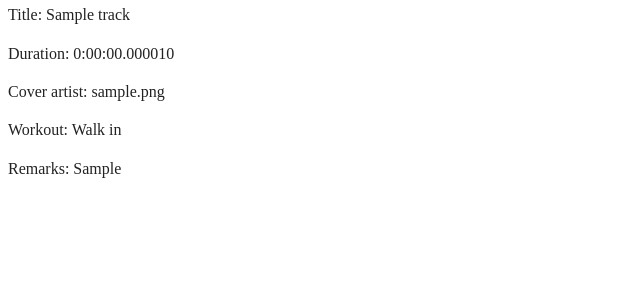
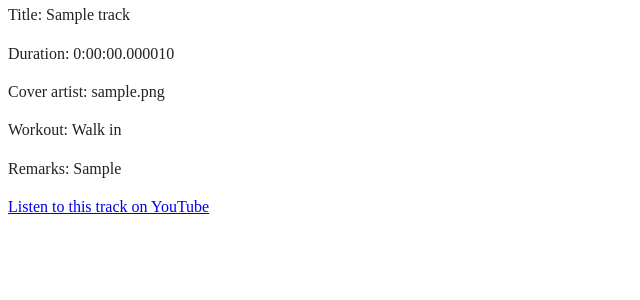
Before and after one commit to whyscream/rpmtracks, a Django app: page /release/1/track/1/ in a window 1280 px wide. Shown: the part 229-529 px from the top of the page, without its empty margins (0-640 px from the left). Run offline with Django 5.2, Linux system fonts and the light colour scheme; tables that the repository leaves empty hold one stand-in row (values such as "Sample post"); parts of the project's set-up code (start-up, migrations or seed data) failed here and were passed over.

Commit message:
Add search links to YouTube

```diff
--- a/rpmtracks/apps/tracks/views.py
+++ b/rpmtracks/apps/tracks/views.py
@@ -1,3 +1,5 @@
+from urllib.parse import quote_plus
+
 from django.shortcuts import redirect
 from django.views.generic import ListView, RedirectView, DetailView, TemplateView, FormView
 
@@ -49,6 +51,8 @@ class TrackListView(ListView):
 
 
 class TrackDetailView(DetailView):
+    YOUTUBE_BASE_URL = "https://www.youtube.com/results?search_query="
+
     template_name = "tracks/track_detail.html"
     context_object_name = "track"
     http_method_names = ["get", "head", "options", "trace"]
@@ -58,6 +62,8 @@ class TrackDetailView(DetailView):
         ctx = super().get_context_data(**kwargs)
         ctx["next_track"] = Track.objects.filter(release=self.object.release, number__gt=self.object.number).order_by("number").first()
         ctx["previous_track"] = Track.objects.filter(release=self.object.release, number__lt=self.object.number).order_by("-number").first()
+        youtube_search_query= f"{self.object.author} {self.object.title}"
+        ctx["youtube_search_url"] = f"{self.YOUTUBE_BASE_URL}{quote_plus(youtube_search_query)}"
         return ctx
 
 class SearchTracksView(FormView):
--- a/rpmtracks/templates/tracks/track_detail.html
+++ b/rpmtracks/templates/tracks/track_detail.html
@@ -20,4 +20,5 @@
     {% if track.remarks %}
     <p>Remarks: {{ track.remarks }}</p>
     {% endif %}
+    <p><a href="{{ youtube_search_url }}" target="_blank">Listen to this track on YouTube</a></p>
 {%  endblock content %}
```
